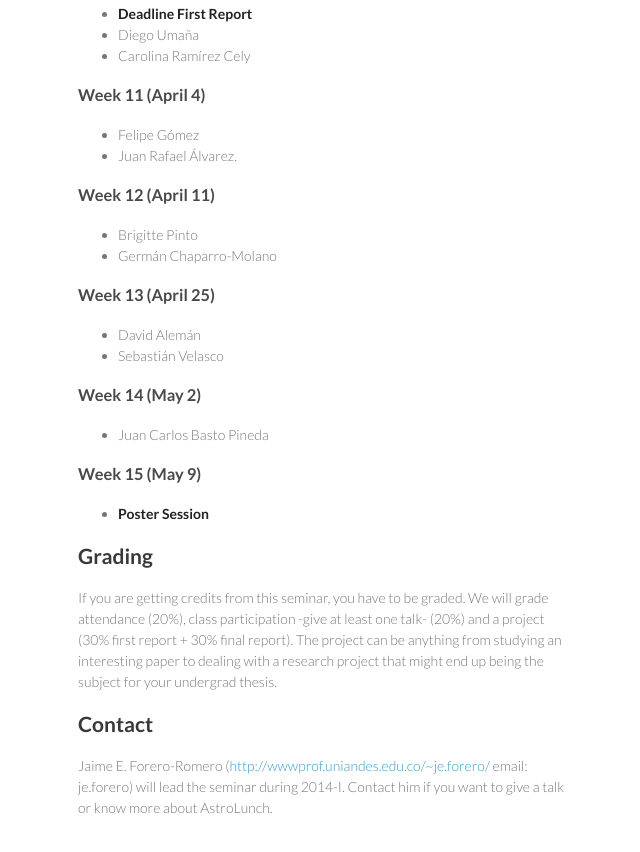
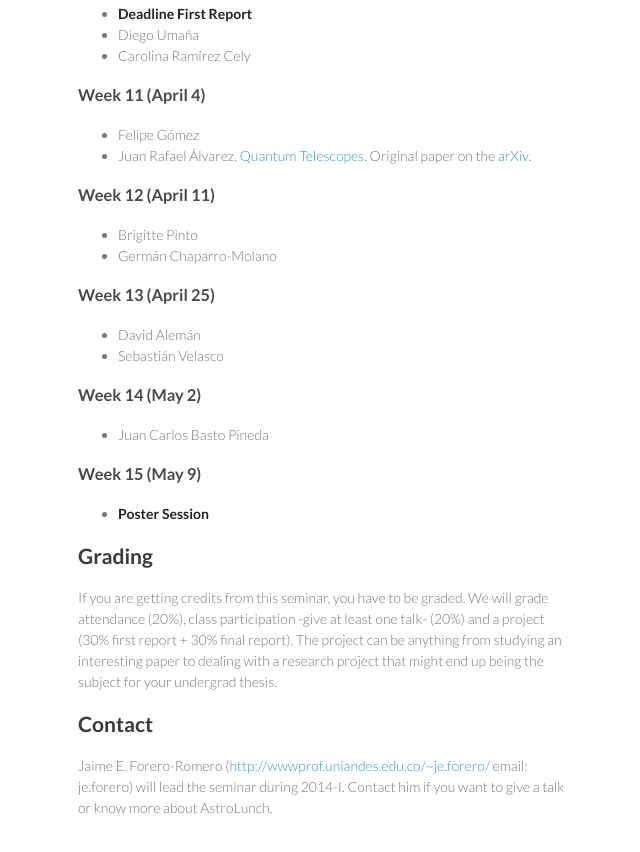
Before and after one commit to forero/AstroSeminarUniandes, a plain HTML site: page index.html in a window 1280 px wide. Shown: the part 1432-2284 px from the top of the page, without its empty margins (492-1132 px from the left). Drawn offline with Linux system fonts and the light colour scheme.

Commit message:
Create gh-pages branch via GitHub

```diff
--- a/index.html
+++ b/index.html
@@ -115,7 +115,7 @@
 
 <ul>
 <li>Felipe Gómez</li>
-<li>Juan Rafael Álvarez.</li>
+<li>Juan Rafael Álvarez. <a href="https://github.com/forero/AstroSeminarUniandes/blob/master/pdf/201410/20140404_Alvarez_JR_quantum_telescope.pdf">Quantum Telescopes</a>. Original paper on the <a href="http://arxiv.org/abs/1403.6681">arXiv</a>.</li>
 </ul><h3>
 <a name="week-12-april-11" class="anchor" href="#week-12-april-11"><span class="octicon octicon-link"></span></a>Week 12 (April 11)</h3>
 
```
Also changed, not shown: params.json (+1 -1 lines).
